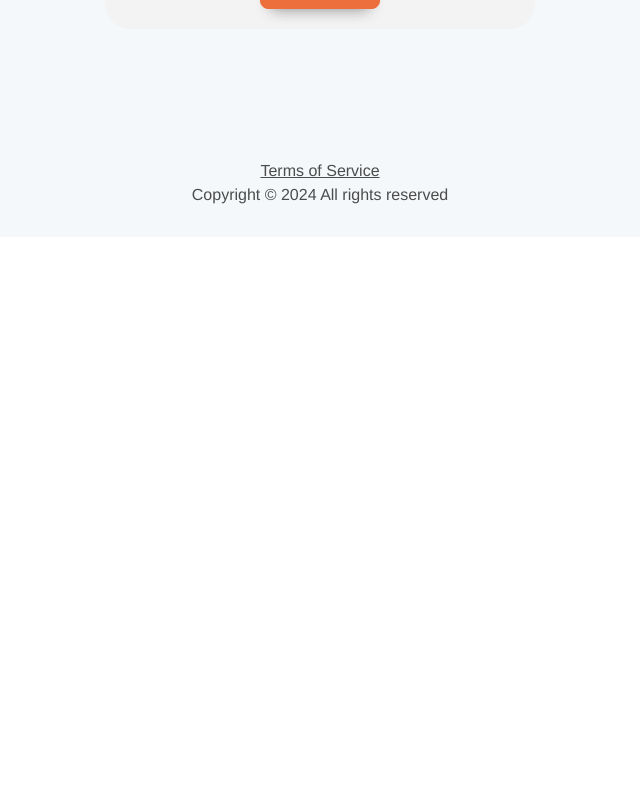
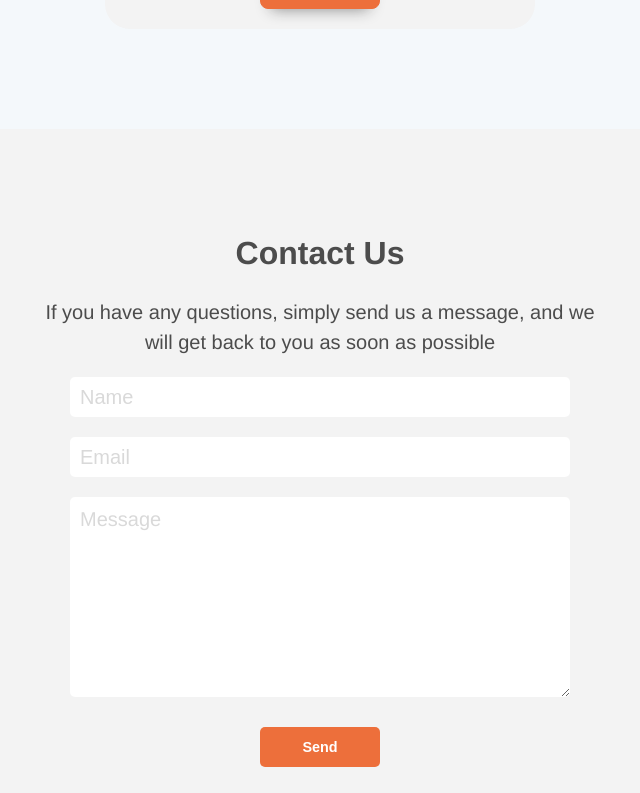
Before and after one commit to SergeyGadzhilov/uimenu, a React (Vite) app in the folder apps/client/: page / in a window 1280 px wide. Shown: the part 2027-2820 px from the top of the page, without its empty margins (320-960 px from the left). Before the commit the page ends 2264 px from the top, so only its background shows below. Built offline with nearby package versions, Linux system fonts and the light colour scheme.

Commit message:
Add the new section RCMenuContactsSection

```diff
--- /dev/null
+++ b/apps/client/src/components/RCMenuContactForm/RCMenuContactForm.tsx
@@ -0,0 +1,14 @@
+import styles from './RCMenuContactFrom.module.css'
+
+const RCMenuContactFrom = () => {
+    return (
+        <form className={styles.form}>
+            <input className={styles.input} type="text" placeholder="Name"></input>
+            <input className={styles.input} type="text" placeholder="Email"></input>
+            <textarea className={styles.textarea} placeholder="Message"/>
+            <input className={styles.submit} type="submit" value="Send" />
+        </form>
+    );
+};
+
+export default RCMenuContactFrom;
--- /dev/null
+++ b/apps/client/src/components/RCMenuContactForm/RCMenuContactFrom.module.css
@@ -0,0 +1,37 @@
+.form {
+    display: flex;
+    flex-direction: column;
+    align-items: center;
+    gap: 20px;
+}
+
+.textarea,
+.input {
+    border: none;
+    border-radius: 5px;
+    width: 100%;
+    color: #4C4C4C;
+    height: 40px;
+    font-size: 20px !important;
+    padding: 7px 10px;
+}
+
+.textarea::placeholder,
+.input::placeholder {
+    color: #D9D9D9;
+}
+
+.textarea {
+    height: 200px;
+}
+
+.submit {
+    color: #FFFFFF;
+    background-color: #ED6F3B;
+    border: none;
+    border-radius: 5px;
+    min-width: 120px;
+    min-height: 40px;
+    font-weight: 700;
+    margin-top: 10px;
+}
--- a/apps/client/src/components/ShoppingCart.tsx
+++ b/apps/client/src/components/ShoppingCart.tsx
@@ -1,9 +1,8 @@
 import { useMemo } from "react";
 import { Card } from "react-bootstrap";
 import OperationButton from "./OperationButton";
-import { useParams } from "react-router-dom";
+
 const ShoppingCart = ({ items, onAdd, onRemove}) => {
-  const param = useParams();
   const totalPrice = useMemo(
     () => items.map((i) => i.quantity * i.price ).reduce((a, b) => parseFloat(`${(a + b).toFixed(2)}`), 0),
     [items]
--- a/apps/client/src/pages/IndexPage.tsx
+++ b/apps/client/src/pages/IndexPage.tsx
@@ -3,6 +3,7 @@ import RCMenuBanner from "../components/RCMenuBanner";
 import RCMenuEditorSection from "../components/RCMenuEditorSection";
 import RCMenuFooter from "../components/RCMenuFooter";
 import RCMenuPlansAndPrices from "../components/RCMenuPlansAndPrices";
+import RCMenuContactsSection from "../sections/contacts/RCMenuContactsSection";
 
 function IndexPage() {
   return (
@@ -11,6 +12,7 @@ function IndexPage() {
       <RCMenuBanner/>
       <RCMenuEditorSection/>
       <RCMenuPlansAndPrices/>
+      <RCMenuContactsSection/>
       <RCMenuFooter/>
     </div>
   );
--- a/apps/client/src/pages/Menu.tsx
+++ b/apps/client/src/pages/Menu.tsx
@@ -78,12 +78,6 @@ const Menu = () => {
     });
   };
 
-  const onPaymentDone = () => {
-    setShoppingCart({});
-    shoppingCartLocalStorage({});
-    setShowShoppingCart(false);
-  };
-
   const totalQuantity = useMemo(
     () =>
       Object.keys(shoppingCart)
@@ -107,8 +101,6 @@ const Menu = () => {
                 .filter((item) => item.quantity > 0)}
               onAdd={onAddItemtoShoppingCart}
               onRemove={onRemoveItemToShoppingCart}
-              onPaymentDone={onPaymentDone}
-              color={place?.color}
             />
           ) : (
             <MenuList
--- /dev/null
+++ b/apps/client/src/sections/contacts/RCMenuContactsSection.tsx
@@ -0,0 +1,18 @@
+import RCMenuContactFrom from '../../components/RCMenuContactForm/RCMenuContactForm';
+import styles from './RCMenuContatcs.module.css'
+
+const RCMenuContactsSection = () => {
+    return (
+        <section className={styles.contacts}>
+            <div className={styles.title}>Contact Us</div>
+            <div className={styles.description}>
+                If you have any questions, simply send us a message, and we will get back to you as soon as possible
+            </div>
+            <div className={styles.form}>
+                <RCMenuContactFrom/>
+            </div>
+        </section>
+    );
+};
+
+export default RCMenuContactsSection;
--- /dev/null
+++ b/apps/client/src/sections/contacts/RCMenuContatcs.module.css
@@ -0,0 +1,25 @@
+.contacts {
+    display: flex;
+    flex-direction: column;
+    align-items: center;
+    color: #4C4C4C;
+    background-color: #F3F3F3;
+    padding: 100px 10px;
+    gap: 20px;
+}
+
+.title {
+    font-size: 32px;
+    font-weight: 700;
+}
+
+.description {
+    font-size: 20px;
+    text-align: center;
+    max-width: 578px;
+}
+
+.form {
+    max-width: 500px;
+    width: 100%;
+}
```
